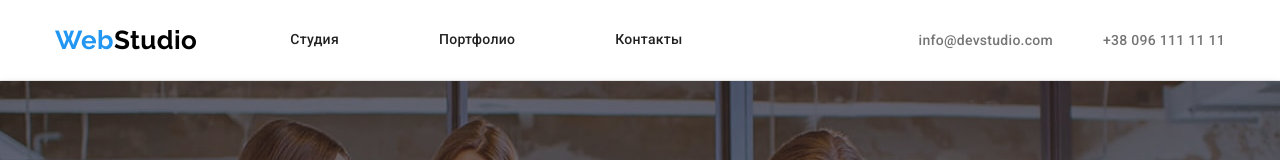
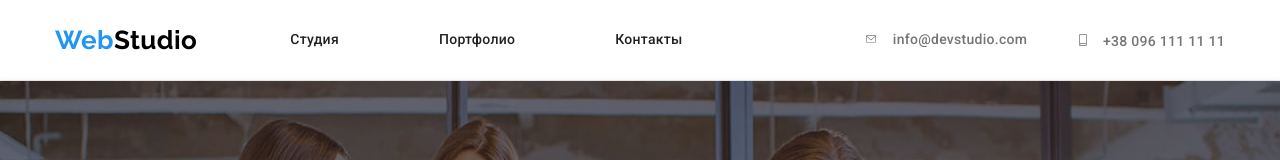
Before and after one commit to d3nnys/goit-markup-hw-04-old-, a plain HTML site: page studio.html in a window 1280 px wide. Shown: the top 160 px of the page. Drawn offline with nearby package versions, Linux system fonts and the light colour scheme.

Commit message:
header info icons

```diff
--- a/css/styles.css
+++ b/css/styles.css
@@ -149,8 +149,33 @@ img {
 
 /* site info */
 
+.link-info-mail {
+  display: block;
+}
+
+.link-info-phone {
+  display: block;
+}
+
+.icon-info-phone {
+  height: 16px;
+  width: 12px;
+  margin-right: 10px;
+
+  fill: currentColor;
+}
+
+.icon-info-mail {
+  height: 10px;
+  width: 16px;
+  margin-right: 10px;
+
+  fill: currentColor;
+}
+
 .site-info {
   display: flex;
+  align-items: center;
   margin-left: auto;
 }
 
--- a/studio.html
+++ b/studio.html
@@ -39,12 +39,24 @@
         </nav>
         <ul class="site-info">
           <li class="item">
-            <a href="mailto:info@devstudio.com" class="link"
-              >info@devstudio.com</a
-            >
+            <a href="mailto:info@devstudio.com" class="link-info-mail link">
+              <svg class="icon-info-mail" weight="20" height="20">
+                <use href="./image/sprite.svg#icon-mail"></use>
+              </svg>
+              info@devstudio.com
+            </a>
           </li>
           <li class="item">
-            <a href="tel:+380961111111" class="link">+38 096 111 11 11</a>
+            <a href="tel:+380961111111" class="link-info-phone link">
+              <svg class="icon-info-phone" weight="20" height="20">
+                <use
+                  href="./image/sprite.svg#icon-smartphone"
+                  weight="20"
+                  height="20"
+                ></use>
+              </svg>
+              +38 096 111 11 11
+            </a>
           </li>
         </ul>
       </div>
```
